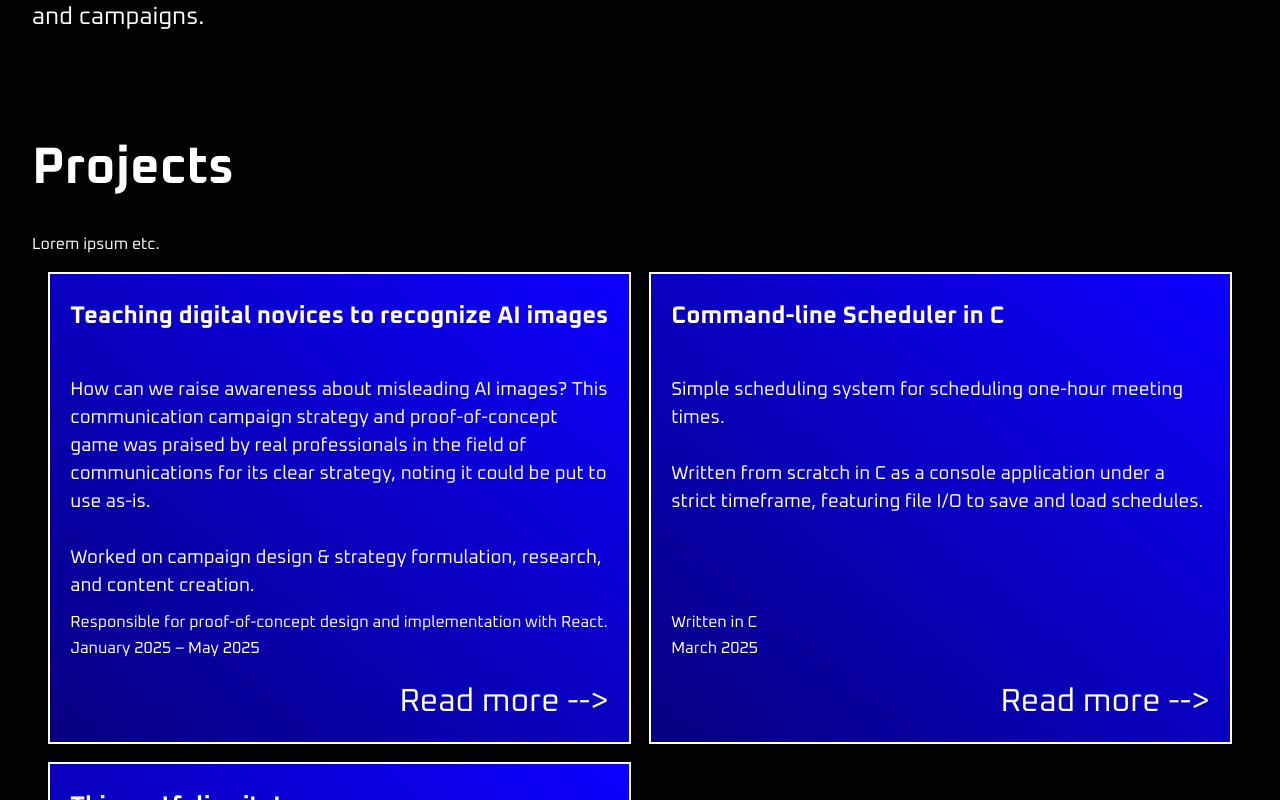
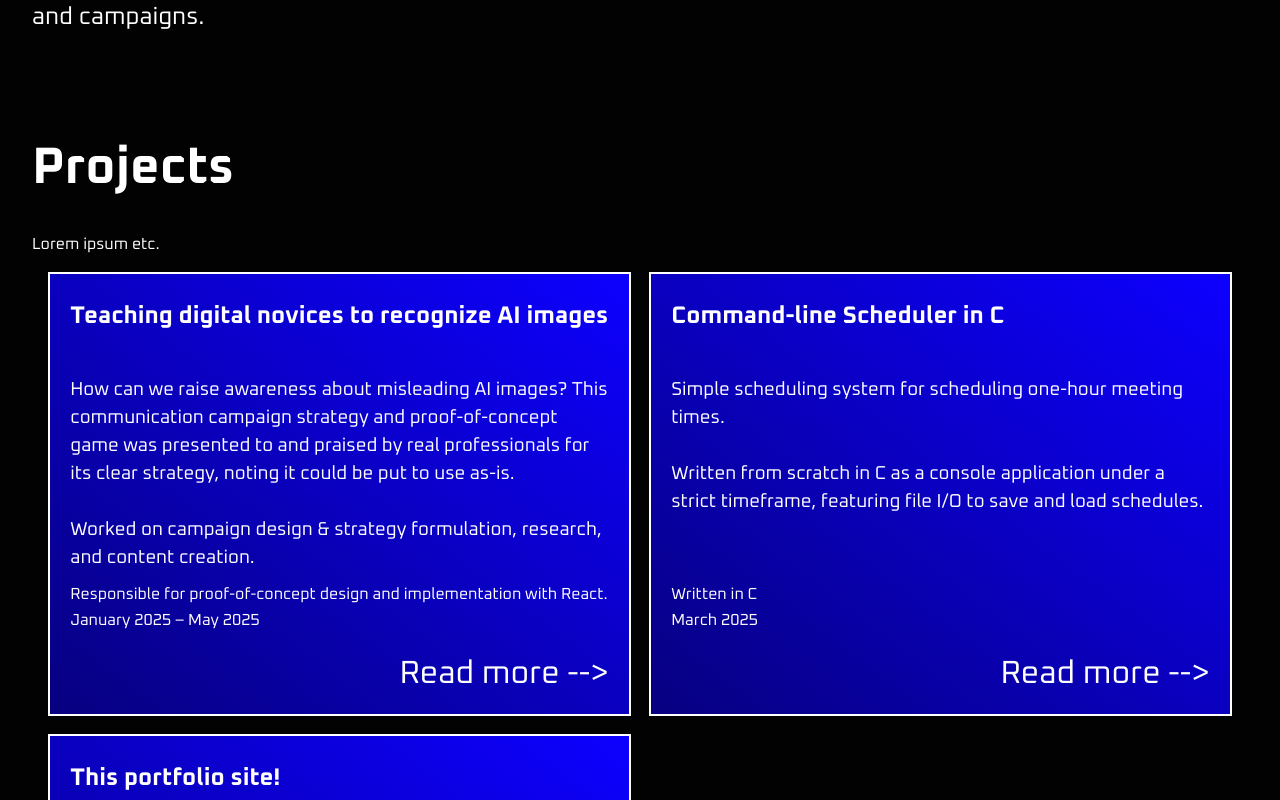
Before and after one commit to silentwinter0/portfolio, a React (Vite) app: page / in a window 1280 px wide. Shown: the part 443-1243 px from the top of the page. Built offline with nearby package versions, Linux system fonts and the light colour scheme.

Commit message:
Adjusted project intro texts

```diff
--- a/src/components/Projects.jsx
+++ b/src/components/Projects.jsx
@@ -13,7 +13,7 @@ export default function Projects() {
             subtitle={<>
               How can we raise awareness about misleading AI images?
               This communication campaign strategy and proof-of-concept game was
-              praised by real professionals in the field of communications for
+              presented to and praised by real professionals for
               its clear strategy, noting it could be put to use as-is.
               <br/><br/>
               Worked on campaign design & strategy formulation, research,
```
